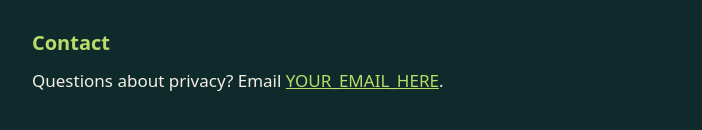
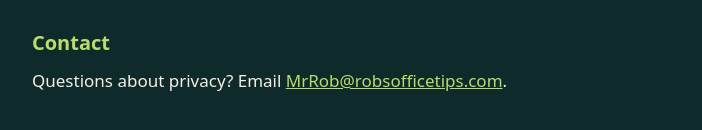
Before and after one commit to rob579/sushi-train-track, a plain HTML site: page privacy.html in a window 1280 px wide. Shown: the part 1334-1464 px from the top of the page, without its empty margins (288-990 px from the left). Drawn offline with Linux system fonts and the light colour scheme.

Commit message:
updated email in privacy policy

```diff
--- a/privacy.html
+++ b/privacy.html
@@ -49,7 +49,7 @@
   <p>If this policy changes, the new version will be posted on this page with a new date.</p>
 
   <h2>Contact</h2>
-  <p>Questions about privacy? Email <a href="mailto:YOUR_EMAIL_HERE">YOUR_EMAIL_HERE</a>.</p>
+  <p>Questions about privacy? Email <a href="mailto:MrRob@robsofficetips.com">MrRob@robsofficetips.com</a>.</p>
 </main>
 </body>
 </html>
```
